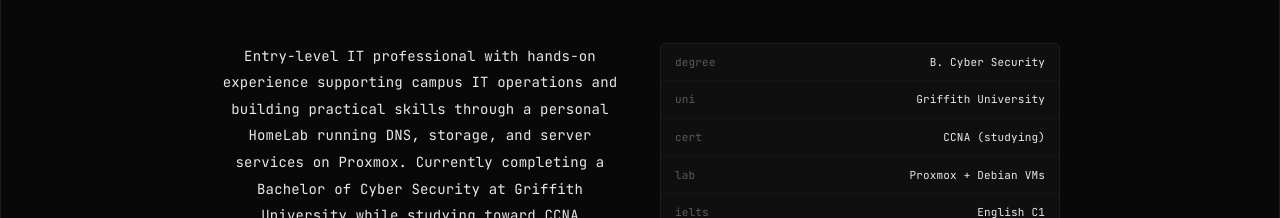
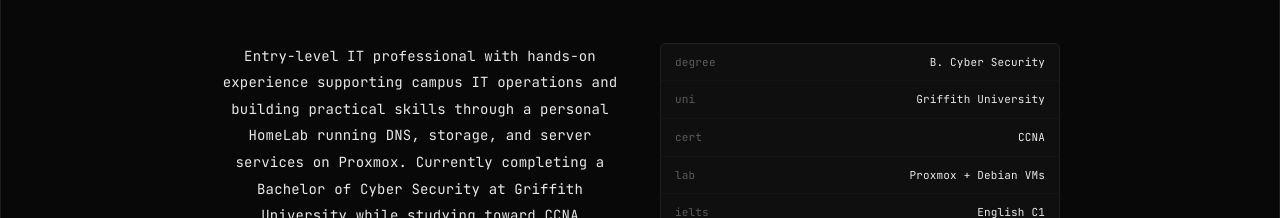
Before and after one commit to yellowcurryninja/rexume, a React (Vite) app: page / in a window 1280 px wide. Shown: the part 900-1118 px from the top of the page. Built offline with nearby package versions, Linux system fonts and the light colour scheme.

Commit message:
resume update

```diff
--- a/src/App.jsx
+++ b/src/App.jsx
@@ -110,7 +110,7 @@ const DATA = {
     },
   ],
   certifications: [
-    { name: "CCNA", issuer: "Cisco", year: "In Progress", active: true },
+    { name: "CCNA", issuer: "Cisco", year: "2026", active: true },
     { name: "Google IT Support Professional", issuer: "Google", year: "2023", active: false },
     { name: "CS50: Introduction to Cybersecurity", issuer: "Harvard / edX", year: "2024", active: false },
     { name: "CS50: CS for Business Professionals", issuer: "Harvard / edX", year: "2024", active: false },
@@ -467,7 +467,7 @@ const About = () => (
         {[
           ["degree", "B. Cyber Security"],
           ["uni", "Griffith University"],
-          ["cert", "CCNA (studying)"],
+          ["cert", "CCNA"],
           ["lab", "Proxmox + Debian VMs"],
           ["ielts", "English C1"],
           ["base", "Brisbane, AU"],
@@ -702,7 +702,7 @@ const Education = () => (
                 display: "flex", alignItems: "center", gap: "8px",
               }}>
                 {c.name}
-                {c.active && <AccentTag>studying</AccentTag>}
+
               </div>
               <div style={{ fontSize: "11px", color: "var(--text-dim)", marginTop: "2px" }}>{c.issuer}</div>
             </div>
```
